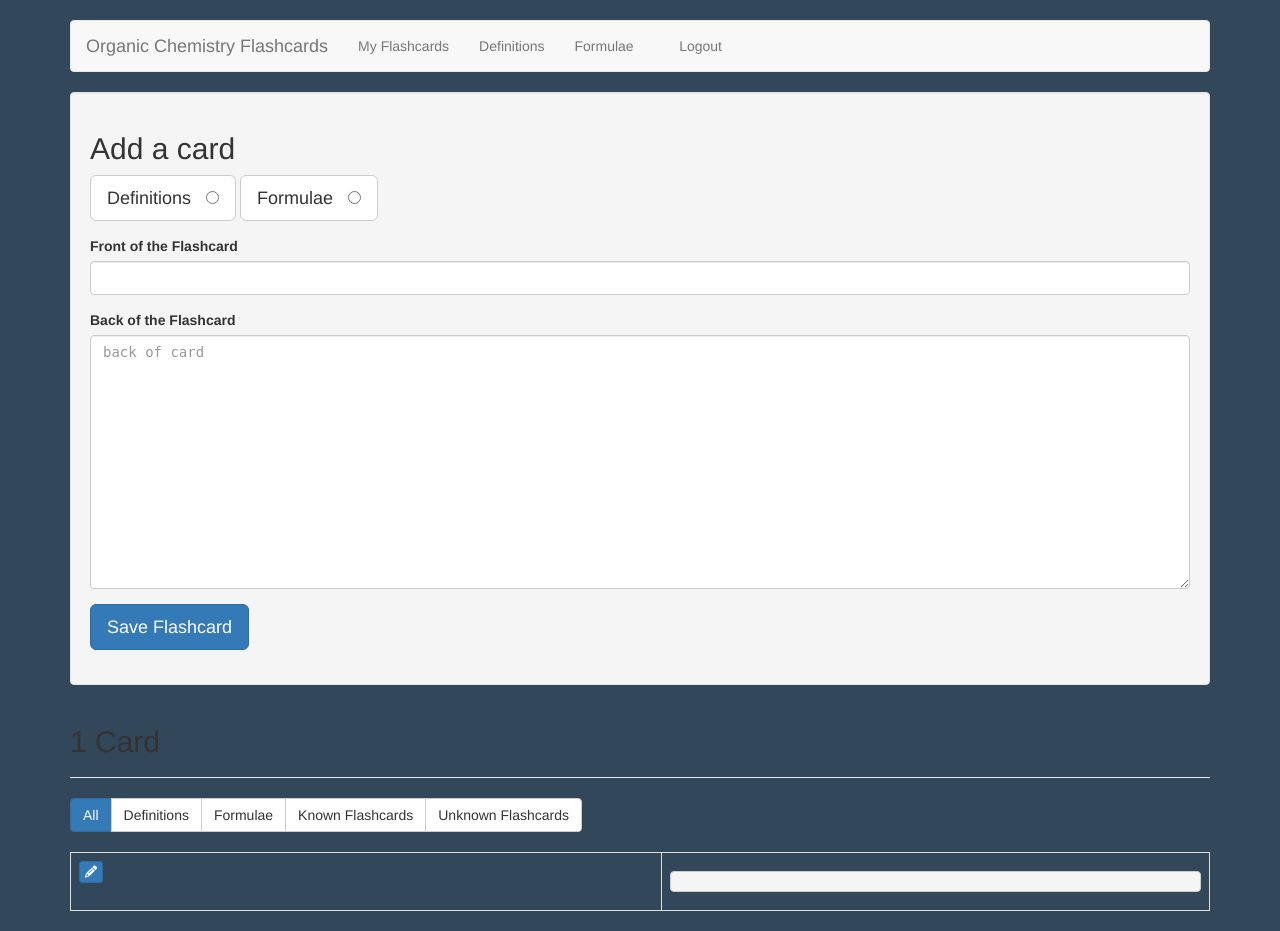
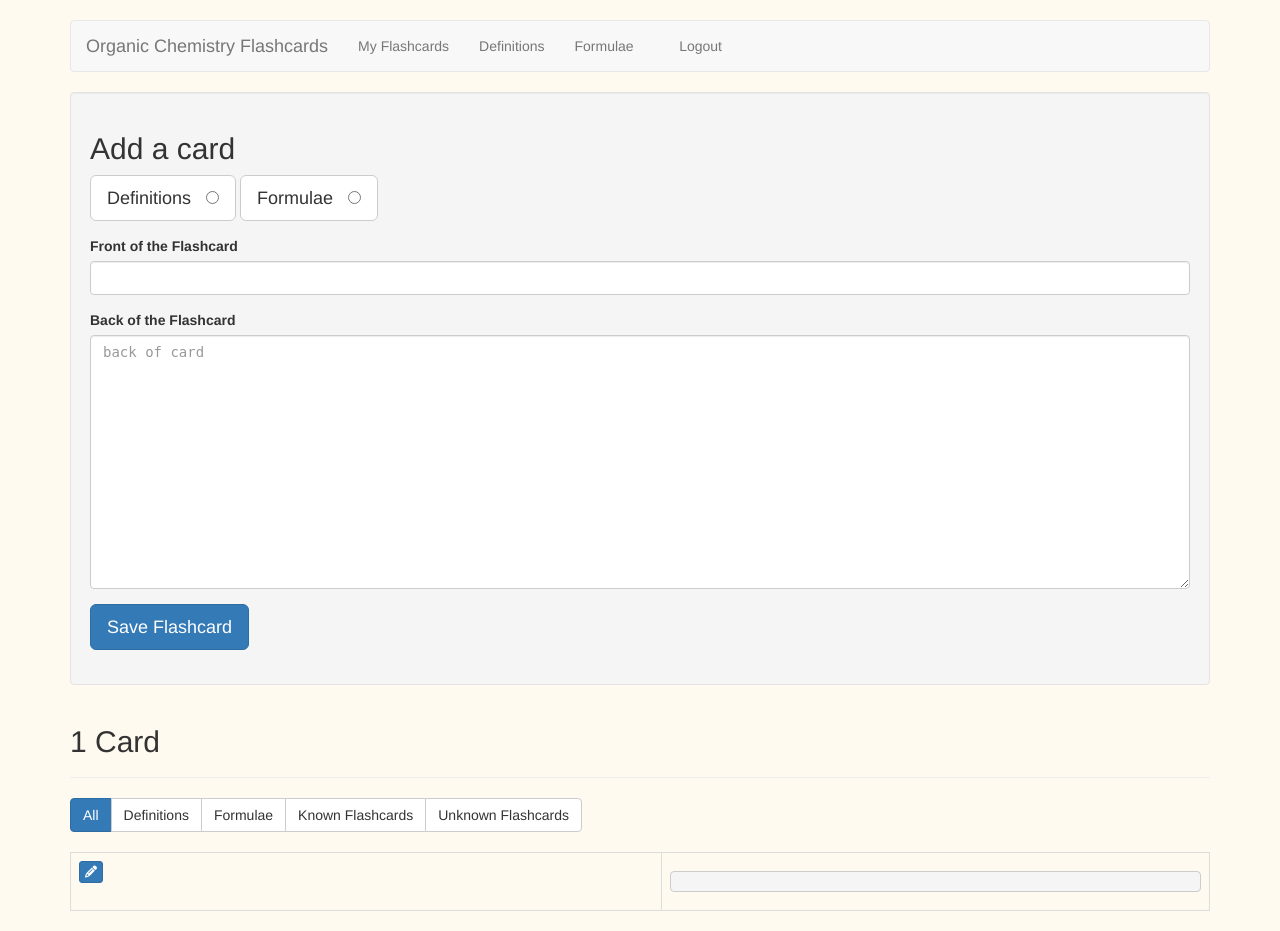
Before and after one commit to VarunTejaMaguluri0090/Organic-Chemistry-Flashcards, a Flask app: page /cards in a window 1280 px wide. Run offline with Flask 2, Linux system fonts and the light colour scheme; the visitor is signed in with stand-in values (Sample User, id 1); data comes from the database, SQL or seed files in the repository; some libraries are stand-ins or nearby versions.

Commit message:
Changed the background color in the base layout

```diff
--- a/templates/layout.html
+++ b/templates/layout.html
@@ -9,7 +9,7 @@
     <link rel="stylesheet" type="text/css" href="{{ url_for('static', filename='highlight-theme-github.css') }}" />
     <script src="{{ url_for('static', filename='highlight.pack.js') }}"></script>
 </head>
-<body style="background-color:#33475b">
+<body style="background-color:floralwhite">
 
     <div class="container">
         <div class="row">
```
